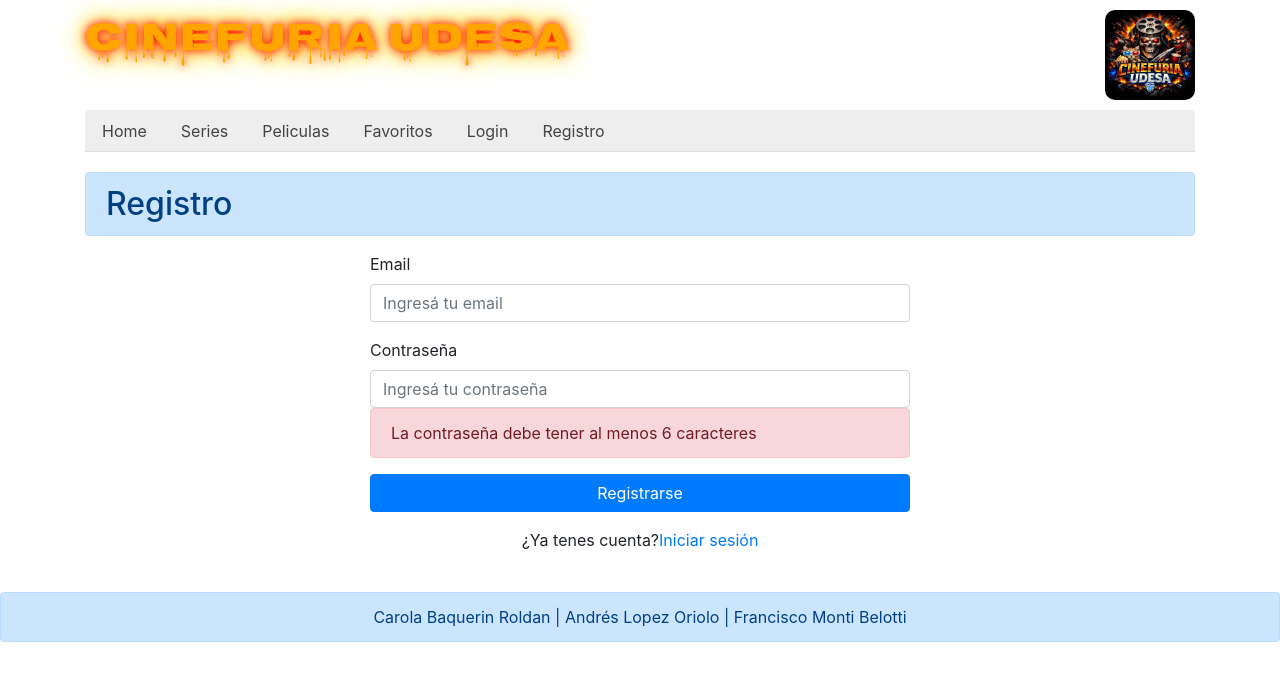
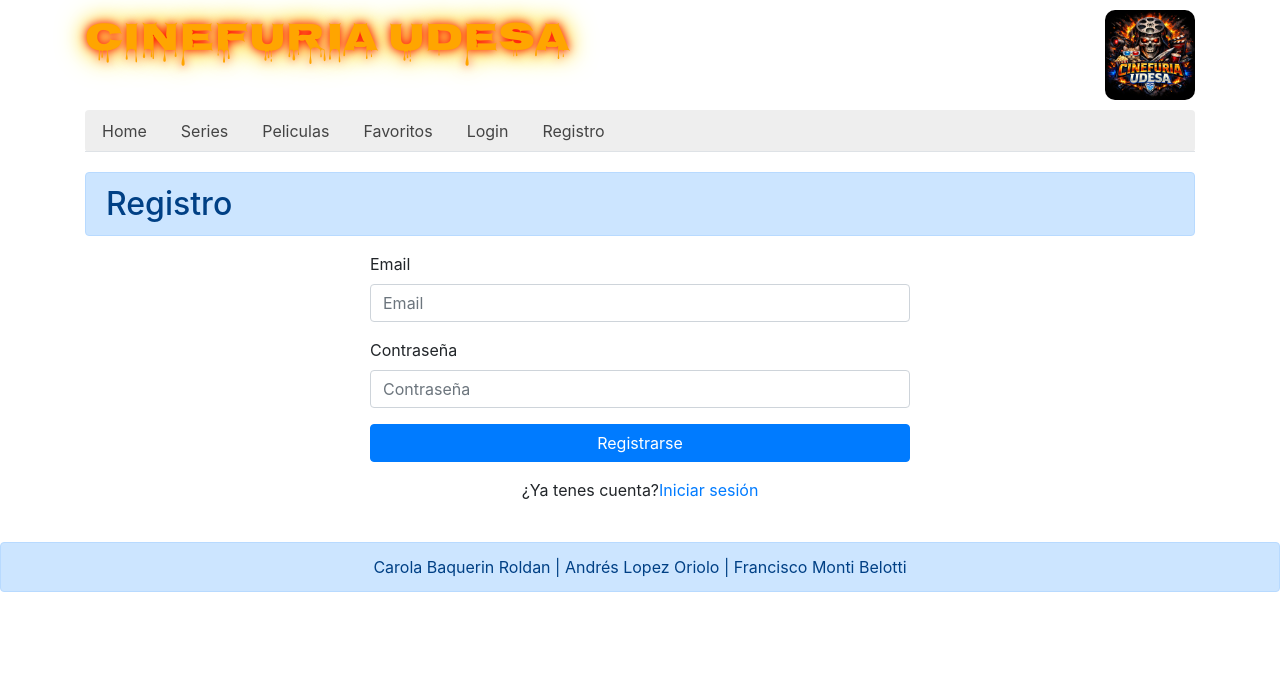
Before and after one commit to cbaquerinroldan/Grupo2, a React (Create React App) app: page /registro in a window 1280 px wide. Shown: the top 680 px of the page. Built offline with nearby package versions, Linux system fonts and the light colour scheme.

Commit message:
Hice el register y ls fiunconalidsdes de local storage

```diff
--- a/src/screens/CrearCuenta/CrearCuenta.js
+++ b/src/screens/CrearCuenta/CrearCuenta.js
@@ -1,83 +1,93 @@
 import React, { Component } from "react";
 import { Link } from "react-router-dom";
-
 
 class CrearCuenta extends Component {
     constructor(props) {
         super(props);
         this.state = {
-            valor1: ``,
-            valor2: ``
+            email: "",
+            password: "",
+            error: ""
         };
     }
 
-    evitarSubmite(event) {
+    evitarSubmit(event) {
         event.preventDefault();
 
+        let email = this.state.email;
+        let password = this.state.password;
+
+        let usuarios = JSON.parse(localStorage.getItem("users"))
+        if (usuarios == null){
+            usuarios=[]
+        }
+        let emailFiltrado = usuarios.filter(function (usuario){
+            return usuario.email === email;
+        })
+
+        if (password.length < 6) {
+            this.setState({ error: "La contraseña debe tener al menos 6 caracteres" });
+            return;
+        }
+        else if (emailFiltrado.length > 0 ){
+            this.setState({error: "Este email ya fue registrado"})
+            return;
+        }
+        else {
+            let nuevoUsuario = { email, password };
+            usuarios.push(nuevoUsuario);
+            this.setState({error:""})
+            localStorage.setItem("email", email)
+            localStorage.setItem("password", password)
+            localStorage.setItem("users", JSON.stringify(usuarios));
+            this.props.history.push("/login")
+
+        }
 }
 
    controlarCambiosEmail(event) {
     this.setState({
-            valor1: event.target.value
-        },
-            () => console.log(event.target.value)
-        )
-
+        email: event.target.value
+    });
 }
 
 controlarCambiosPassword(event) {
     this.setState({
-            valor2: event.target.value
-        },
-            () => console.log(event.target.value)
-        )
+        password: event.target.value
+    });
+}
 
-    }
+
     render() {
         return (
             <div className="container">
-                <h2 class="alert alert-primary">Registro</h2>
-                <div class="row justify-content-center">
-                    <div class="col-md-6">
-
-                        <form className="" onSubmit={(e) => this.evitarSubmite(e)}>
+                <h2 className="alert alert-primary">Registro</h2>
+                <div className="row justify-content-center">
+                    <div className="col-md-6">
+                        <form onSubmit={(e) => this.evitarSubmit(e)}>
                             <div className="form-group">
                                 <label for="email">Email</label>
 
-                                <input type="text" className="form-control" id="email" placeholder="Ingresá tu email" onChange={(e) => this.controlarCambiosEmail(e)} value={this.state.valor1} />
-
+                            <input type="text" placeholder="Email" className="form-control" onChange={(e) => this.controlarCambiosEmail(e)} value={this.state.email} />
                             </div>
-
                             <div className="form-group">
                                 <label for="password">Contraseña</label>
-                                <input type="password" className="form-control" id="password" placeholder="Ingresá tu contraseña" onChange={(e) => this.controlarCambiosPassword(e)} value={this.state.valor2} />
-                                {
-                                    this.state.valor2.length < 6 ? <p className="alert alert-danger">La contraseña debe tener al menos 6 caracteres</p> : null
-                                }
+                                <input type="password" placeholder="Contraseña" className="form-control" onChange={(e) => this.controlarCambiosPassword(e)} value={this.state.password} />
+
+                                {<p>{this.state.error}</p>}
                             </div>
-                            <button type="submit" class="btn btn-primary btn-block">Registrarse</button>
-
+                           <button type="submit" className="btn btn-primary btn-block">Registrarse</button>
                         </form>
-
-
-
                          <p className="mt-3 text-center">¿Ya tenes cuenta?
                             <Link to="/login">
                                 Iniciar sesión
                             </Link>
                         </p>
-
-
-
-
                     </div>
                 </div>
-
             </div>
-
         );
     }
 }
 
-
 export default CrearCuenta;
--- a/src/screens/Login/Login.js
+++ b/src/screens/Login/Login.js
@@ -5,29 +5,27 @@ import { Link } from "react-router-dom";
 class Login extends Component {
     constructor(props) {
         super(props);
-        this.state = { valor1: ``, valor2: `` };
+        this.state = {
+            email: "",
+            password: "",
+            error: ""
+        };
     }
-
-    evitarSubmite(event) {
+    evitarSubmit(event) {
         event.preventDefault();
     }
 
-    controlarCambiosEmail(event) {
-        this.setState({
-            valor1: event.target.value
-        },
-            () => console.log(event.target.value)
-        )
+     controlarCambiosEmail(event) {
+    this.setState({
+        email: event.target.value
+    });
+}
 
-    }
-    controlarCambiosPassword(event) {
-        this.setState({
-            valor2: event.target.value
-        },
-            () => console.log(event.target.value)
-        )
-
-    }
+controlarCambiosPassword(event) {
+    this.setState({
+        password: event.target.value
+    });
+}
 
 
     render() {
@@ -36,7 +34,7 @@ class Login extends Component {
                 <h2 class="alert alert-primary">Iniciar sesión</h2>
                 <div class="row justify-content-center">
                     <div class="col-md-6">
-                        <form className="" onSubmit={(e) => this.evitarSubmite(e)}>
+                        <form className="" onSubmit={(e) => this.evitarSubmit(e)}>
                             <div className="form-group">
                                 <label for="email">Email</label>
 
@@ -47,9 +45,8 @@ class Login extends Component {
                                 <label for="password">Contraseña</label>
                                 <input type="password" className="form-control" id="password" placeholder="Ingresá tu contraseña" onChange={(e) => this.controlarCambiosPassword(e)} value={this.state.valor2} />
 
-                                {
-                                    this.state.valor2.length < 6 ? <p className="alert alert-danger">La contraseña debe tener al menos 6 caracteres</p> : null
-                                }
+                               {<p>{this.state.error}</p>}
+
                             </div>
                             <button type="submit" class="btn btn-primary btn-block">Iniciar sesión</button>
 
```
Lines whose indentation alone changed are shown as unchanged.
